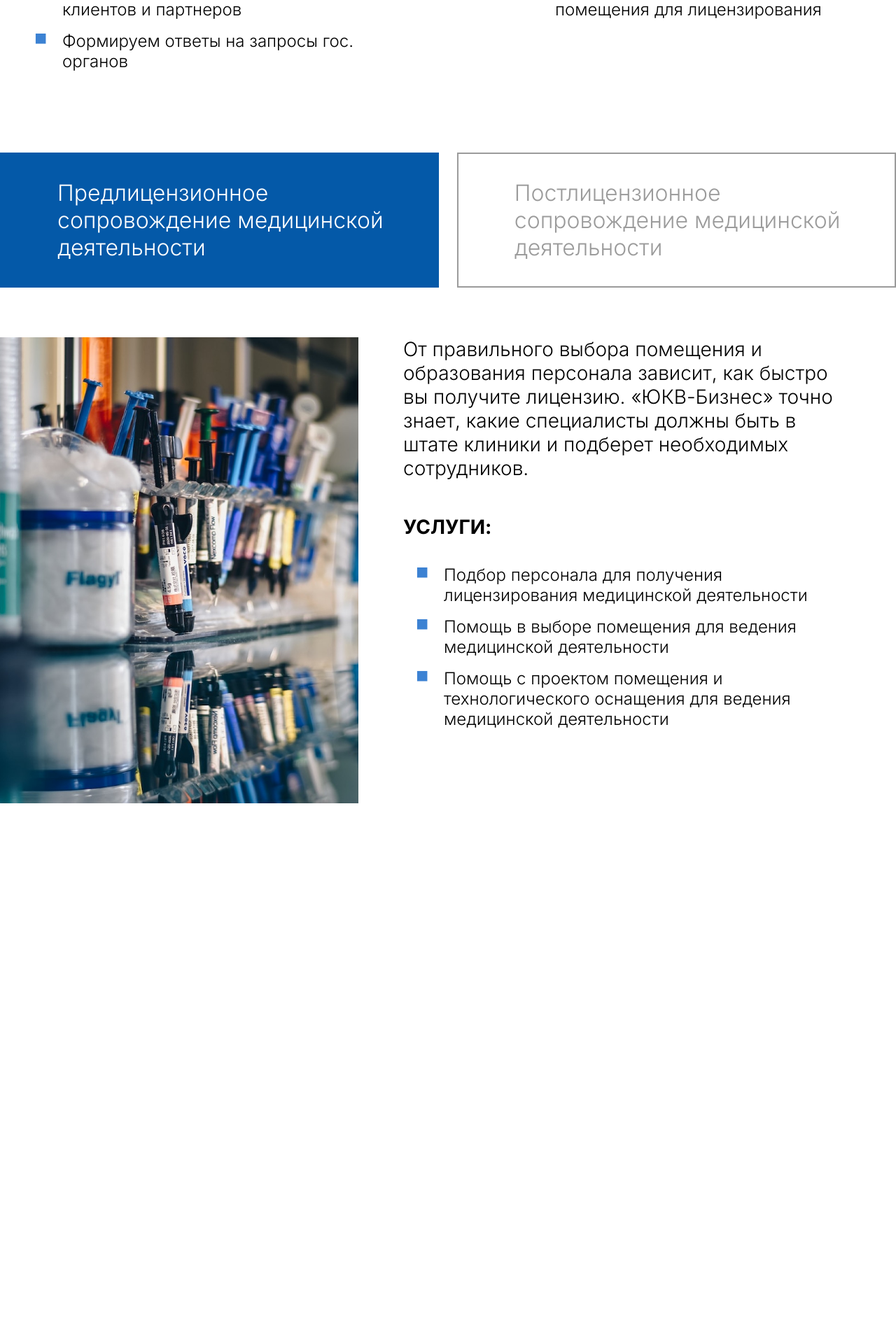
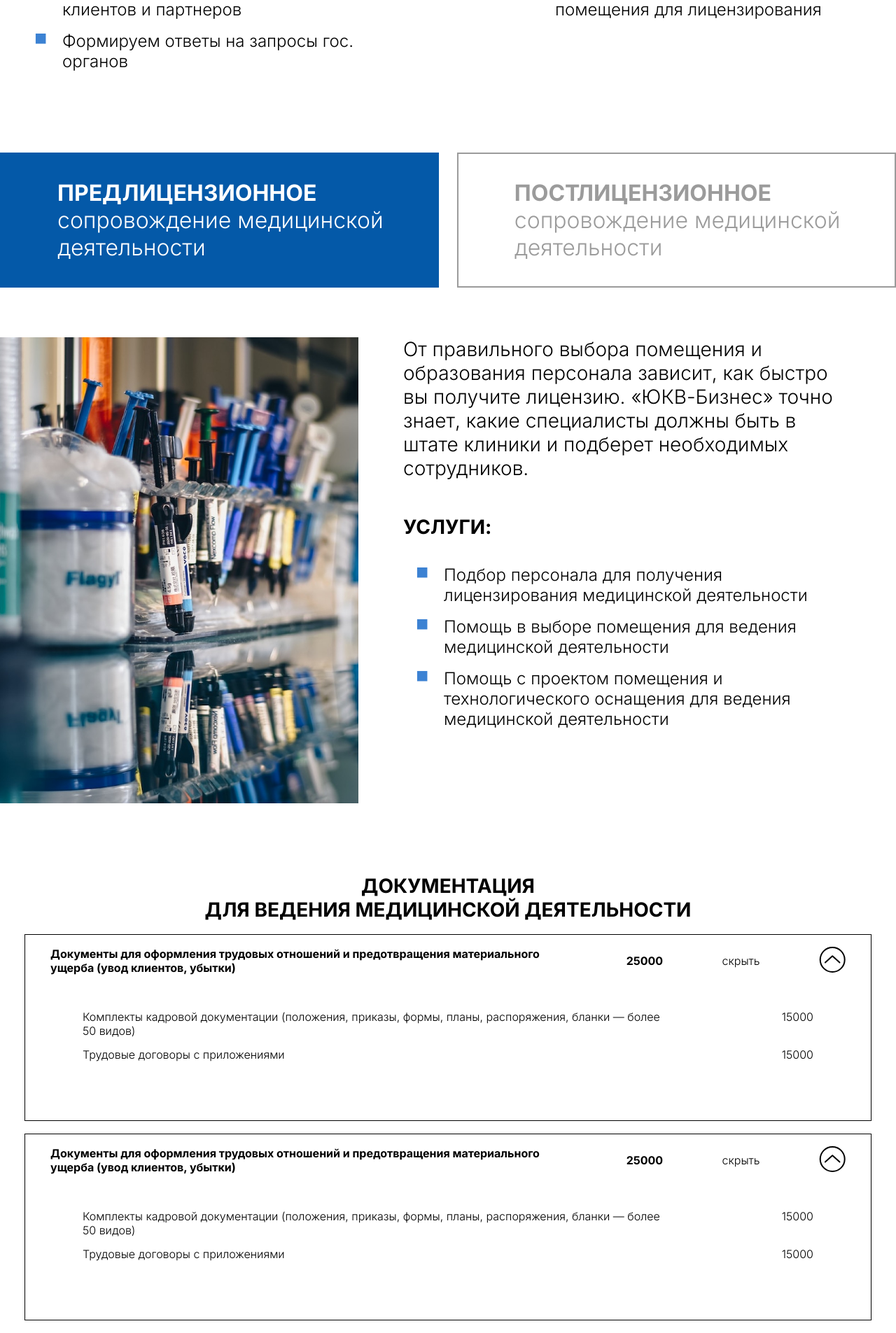
Before and after one commit to derzunov/ukv-business, a PHP site: page / in a window 1280 px wide. Shown: the part 1274-3179 px from the top of the page at 70% size. Before the commit the page ends 2422 px from the top, so only its background shows below. Run offline with PHP 8.4, Linux system fonts and the light colour scheme.

Commit message:
Работа с хэшами урла для внешних ссылок, скелет документов (надо рисовать их js-ом, иначе html будет нечитаем), мелкие правки

```diff
--- a/medical-services/index.css
+++ b/medical-services/index.css
@@ -142,6 +142,10 @@ body {
 
     cursor: default;
 }
+.ms-licensing-button__header {
+    text-transform: uppercase;
+    font-weight: bold;
+}
 .ms-licensing-button__description {
 }
 
@@ -187,6 +191,58 @@ body {
     padding-left: 34px;
 }
 
+/* ДОКУМЕНТАЦИЯ
+ДЛЯ ВЕДЕНИЯ МЕДИЦИНСКОЙ ДЕЯТЕЛЬНОСТИ */
+.ms-documentation {
+    margin-top: 101px;
+    padding: 0 35px;
+}
+
+.ms-documentation-header {
+    text-align: center;
+    font-size: 28px;
+    font-weight: bold;
+    text-transform: uppercase;
+}
+/* Контейнер для всех блоков типов документов документы */
+.ms-documents {}
+
+/*блок-строка для одного типа набора документов*/
+.ms-documents-type {
+    border: 1px solid #000;
+    margin: 18px 0;
+}
+.ms-documents-type__header {
+    display: flex;
+    justify-content: space-between;
+
+    align-items: center;
+
+    padding: 17px 36px;
+}
+.ms-documents-type__title {
+    width: 65%;
+    font-weight: bold;
+}
+.ms-documents-type__price {
+    font-weight: bold;
+}
+/* список конкретных документов для типа */
+.ms-document-type__documents-container {
+    padding: 32px 82px 50px 82px;
+}
+.ms-document-type__document {
+    display: flex;
+    justify-content: space-between;
+    align-items: flex-start;
+
+    height: 54px;
+}
+
+.ms-document-type__document-title {
+    width: 80%;
+}
+
 .ms-g-hidden {
  display: none;
 }
--- a/medical-services/index.html
+++ b/medical-services/index.html
@@ -91,7 +91,7 @@
     </div>
   </article>
 
-  <article class="ms-licensing">
+  <article class="ms-licensing" id="ms-licensing">
     <div class="ms-licensing-buttons">
       <!--   Licensing button #1    -->
       <div class="ms-licensing-button ms-licensing-button_active" id="ms-licensing-button-1">
@@ -141,6 +141,78 @@
       </div>
     </div>
   </article>
+  <article class="ms-documentation">
+    <h3 class="ms-documentation-header">
+      Документация<br>для ведения медицинской деятельности
+    </h3>
+    <div class="ms-documents">
+
+      <!-- Один конкретный тип документов -->
+      <div class="ms-documents-type">
+
+        <div class="ms-documents-type__header">
+          <p class="ms-documents-type__title">Документы для оформления трудовых отношений и предотвращения материального ущерба (увод клиентов, убытки)</p>
+          <p class="ms-documents-type__price">25000</p>
+          <p class="ms-documents-type__control">скрыть</p>
+          <div class="ms-documents-type__icon"><svg width="38" height="37" viewBox="0 0 38 37" fill="none" xmlns="http://www.w3.org/2000/svg">
+            <path d="M1.71348 18.5C1.71348 8.83445 9.54412 1 19.2024 1C28.8608 1 36.6914 8.83445 36.6914 18.5C36.6914 28.1655 28.8608 36 19.2024 36C9.54412 36 1.71348 28.1655 1.71348 18.5Z" stroke="black" stroke-width="2"/>
+            <path d="M29.4736 22.6111L19.202 13.3611L8.93034 22.6111" stroke="black" stroke-width="2" stroke-linecap="round" stroke-linejoin="round"/>
+          </svg>
+          </div>
+        </div>
+
+        <!-- Список документов для этого типа -->
+        <div class="ms-document-type__documents-container">
+
+          <!-- Конкретный элемент документов -->
+          <div class="ms-document-type__document">
+            <p class="ms-document-type__document-title">Комплекты кадровой документации (положения, приказы, формы, планы, распоряжения, бланки — более 50 видов)</p>
+            <p class="ms-document-type__document-price">15000</p>
+          </div>
+
+          <!-- Конкретный элемент документов -->
+          <div class="ms-document-type__document">
+            <p class="ms-document-type__document-title">Трудовые договоры с приложениями</p>
+            <p class="ms-document-type__document-price">15000</p>
+          </div>
+
+        </div>
+      </div>
+
+      <!-- Один конкретный тип документов -->
+      <div class="ms-documents-type">
+
+        <div class="ms-documents-type__header">
+          <p class="ms-documents-type__title">Документы для оформления трудовых отношений и предотвращения материального ущерба (увод клиентов, убытки)</p>
+          <p class="ms-documents-type__price">25000</p>
+          <p class="ms-documents-type__control">скрыть</p>
+          <div class="ms-documents-type__icon"><svg width="38" height="37" viewBox="0 0 38 37" fill="none" xmlns="http://www.w3.org/2000/svg">
+            <path d="M1.71348 18.5C1.71348 8.83445 9.54412 1 19.2024 1C28.8608 1 36.6914 8.83445 36.6914 18.5C36.6914 28.1655 28.8608 36 19.2024 36C9.54412 36 1.71348 28.1655 1.71348 18.5Z" stroke="black" stroke-width="2"/>
+            <path d="M29.4736 22.6111L19.202 13.3611L8.93034 22.6111" stroke="black" stroke-width="2" stroke-linecap="round" stroke-linejoin="round"/>
+          </svg>
+          </div>
+        </div>
+
+        <!-- Список документов для этого типа -->
+        <div class="ms-document-type__documents-container">
+
+          <!-- Конкретный элемент документов -->
+          <div class="ms-document-type__document">
+            <p class="ms-document-type__document-title">Комплекты кадровой документации (положения, приказы, формы, планы, распоряжения, бланки — более 50 видов)</p>
+            <p class="ms-document-type__document-price">15000</p>
+          </div>
+
+          <!-- Конкретный элемент документов -->
+          <div class="ms-document-type__document">
+            <p class="ms-document-type__document-title">Трудовые договоры с приложениями</p>
+            <p class="ms-document-type__document-price">15000</p>
+          </div>
+
+        </div>
+      </div>
+
+    </div>
+  </article>
 </div>
 <script src="index.js"></script>
 </body>
--- a/medical-services/index.js
+++ b/medical-services/index.js
@@ -5,13 +5,15 @@ const licensingButton_2 = document.getElementById("ms-licensing-button-2");
 const licensingBlock_1 = document.getElementById("ms-licensing-info-1");
 const licensingBlock_2 = document.getElementById("ms-licensing-info-2");
 
+// Block for scroll into view (Licensing)
+const licensingCommonBlock = document.getElementById("ms-licensing");
+
 // Class constants
 const ACTIVE_LICENSING_BUTTON_CLASS = "ms-licensing-button_active"
 const HIDDEN_CLASS = "ms-g-hidden"
 
-// Code :)
-licensingButton_1.addEventListener("click", () => {
-
+// Functions
+const showPreLicensing = () => {
     if ( !licensingButton_1.classList.contains(ACTIVE_LICENSING_BUTTON_CLASS) ) {
         licensingButton_2.classList.remove(ACTIVE_LICENSING_BUTTON_CLASS);
         licensingButton_1.classList.add(ACTIVE_LICENSING_BUTTON_CLASS);
@@ -19,10 +21,8 @@ licensingButton_1.addEventListener("click", () => {
         licensingBlock_1.classList.remove(HIDDEN_CLASS);
         licensingBlock_2.classList.add(HIDDEN_CLASS);
     }
-
-});
-
-licensingButton_2.addEventListener("click", () => {
+}
+const showPostLicensing = () => {
     if ( !licensingButton_2.classList.contains(ACTIVE_LICENSING_BUTTON_CLASS) ) {
         licensingButton_1.classList.remove(ACTIVE_LICENSING_BUTTON_CLASS);
         licensingButton_2.classList.add(ACTIVE_LICENSING_BUTTON_CLASS);
@@ -30,4 +30,25 @@ licensingButton_2.addEventListener("click", () => {
         licensingBlock_2.classList.remove(HIDDEN_CLASS);
         licensingBlock_1.classList.add(HIDDEN_CLASS);
     }
+}
+
+// Code :)
+// Check up hash for external links
+if(window.location.hash && window.location.hash === "#prelicensing") {
+    showPreLicensing();
+    licensingCommonBlock.scrollIntoView();
+} else if ( window.location.hash && window.location.hash === "#postlicensing") {
+    showPostLicensing();
+    licensingCommonBlock.scrollIntoView();
+}
+
+// Buttons listeners
+licensingButton_1.addEventListener("click", () => {
+    showPreLicensing();
+    window.location.hash = "#prelicensing";
 });
+
+licensingButton_2.addEventListener("click", () => {
+    showPostLicensing();
+    window.location.hash = "#postlicensing";
+});
```
Also changed, not shown: 1 other file.
